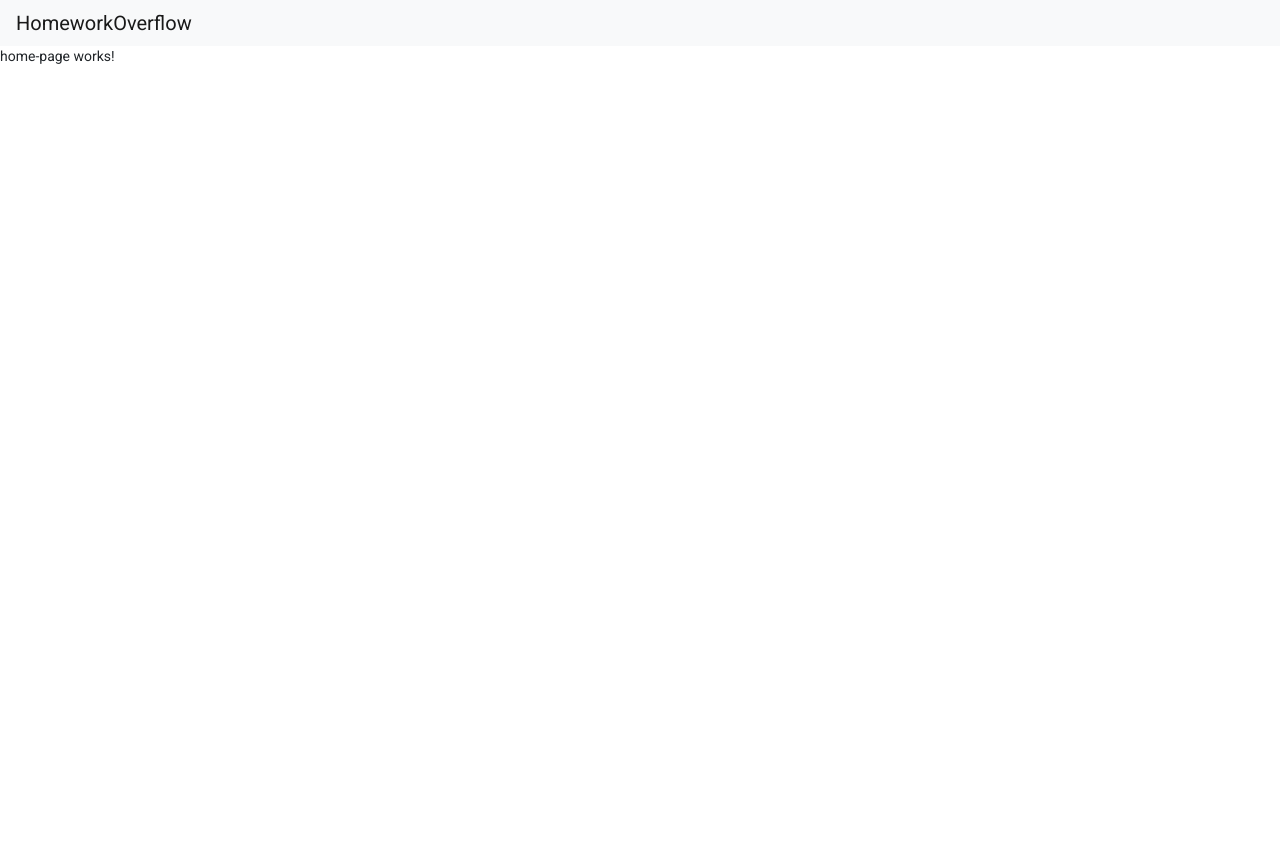
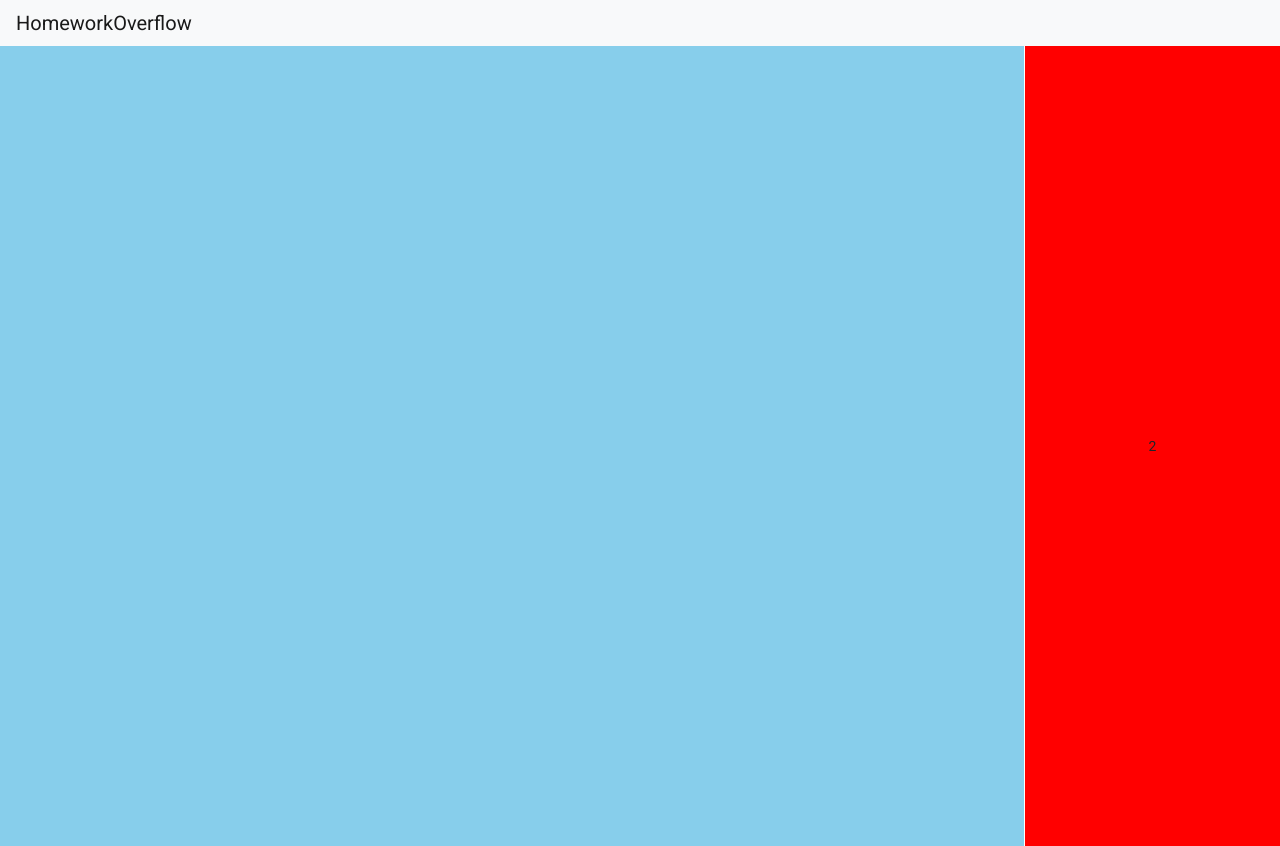
Before and after one commit to KatiGithub/HomeworkOverflow, an Angular app in the folder frontend/webpage/: page /home in a window 1280 px wide. Before the commit the page ends 800 px from the top, so only its background shows below. Built offline with nearby package versions, Linux system fonts and the light colour scheme.

Commit message:
Trying to create home page

```diff
--- /dev/null
+++ b/frontend/webpage/src/app/_services/QuestionHandler/questionhandler.service.ts
@@ -0,0 +1,24 @@
+import { Injectable } from '@angular/core';
+import { Question } from '../../_shared/QuestionsModel';
+
+@Injectable({
+  providedIn: 'root'
+})
+export class QuestionhandlerService {
+
+  ListQuestion: Array<Question> = [];
+
+  asker_username_testlist = ['Mark', 'John', 'Mary', 'Thomas', 'Judas', 'Leviticus', 'Adam', 'Eve', 'Zuccheus', 'Samael'];
+  testquestion = 'What is 0 to the power of 0?'
+
+  retrievequestions(): Array<Question> {
+
+    for(let x = 0; x < 10; x++) {
+      // console.log(this.ListQuestion);
+      this.ListQuestion.push(new Question(this.testquestion, this.asker_username_testlist[x], Math.floor(Math.random() * 1000), Math.floor(Math.random() * 60)));
+      // this.ListQuestion[x] = new Question(this.testquestion, this.asker_username_testlist[x], Math.floor(Math.random() * 1000), Math.floor(Math.random() * 60)).QuestionToObject();
+    }
+
+    return this.ListQuestion;
+  }
+}
--- /dev/null
+++ b/frontend/webpage/src/app/_shared/QuestionsModel.ts
@@ -0,0 +1,24 @@
+export class Question {
+    question: String;
+    answer: String;
+    asker_username: String;
+    upvotes: Number;
+    comments: Number;
+
+    constructor(question: String, asker_username: String, upvotes: Number, comments: Number) {
+        this.question = question,
+        this.upvotes = upvotes,
+        this.asker_username = asker_username;
+        this.comments = comments;
+    }
+
+    public QuestionToObject(): Object {
+        return {
+            question: this.question,
+            answer: this.answer,
+            asker_username: this.asker_username,
+            upvotes: this.upvotes,
+            comments: this.comments
+        };
+    }
+}
--- a/frontend/webpage/src/app/app.module.ts
+++ b/frontend/webpage/src/app/app.module.ts
@@ -49,6 +49,8 @@ import { MatPaginatorModule } from '@angular/material/paginator';
 import { MatSortModule } from '@angular/material/sort';
 import { MatTableModule } from '@angular/material/table';
 import { FlexLayoutModule } from '@angular/flex-layout';
+
+import { ScrollingModule } from '@angular/cdk/scrolling';
 
 import { FormsModule, ReactiveFormsModule } from '@angular/forms';
 import { HomePageComponent } from './internals/home-page/home-page.component';
@@ -103,7 +105,8 @@ import { HeaderComponent } from './header/header.component';
     MatTableModule,
     FlexLayoutModule,
     FormsModule,
-    ReactiveFormsModule
+    ReactiveFormsModule,
+    ScrollingModule
   ],
   providers: [],
   bootstrap: [AppComponent]
--- a/frontend/webpage/src/app/internals/home-page/home-page.component.html
+++ b/frontend/webpage/src/app/internals/home-page/home-page.component.html
@@ -1 +1,10 @@
-<p>home-page works!</p>
+<mat-grid-list cols="5" rowHeight="100%">
+    <mat-grid-tile colspan="4" [ngStyle]="{'background-color': 'skyblue'}">
+        <cdk-virtual-scroll-viewport itemSize="100">
+            <div *cdkVirtualFor="let question of questions">
+                {{ question.question }}
+            </div>
+        </cdk-virtual-scroll-viewport>
+    </mat-grid-tile>
+    <mat-grid-tile [ngStyle]="{'background-color': 'red'}">2</mat-grid-tile>
+</mat-grid-list>
--- a/frontend/webpage/src/app/internals/home-page/home-page.component.ts
+++ b/frontend/webpage/src/app/internals/home-page/home-page.component.ts
@@ -1,4 +1,7 @@
 import { Component, OnInit } from '@angular/core';
+import { NgModule, CUSTOM_ELEMENTS_SCHEMA} from '@angular/core';
+import { Question } from 'src/app/_shared/QuestionsModel';
+import { QuestionhandlerService } from '../../_services/QuestionHandler/questionhandler.service';
 
 @Component({
   selector: 'app-home-page',
@@ -7,9 +10,15 @@ import { Component, OnInit } from '@angular/core';
 })
 export class HomePageComponent implements OnInit {
 
-  constructor() { }
+  constructor(private questionhandler: QuestionhandlerService) { }
+
+  questions: Array<Question> = [];
 
   ngOnInit(): void {
+    this.questions = this.questionhandler.retrievequestions();
+    console.log(this.questions);
   }
 
+
+
 }
```
Also changed, not shown: 1 other file (tests, documents, lock files or other folders).
